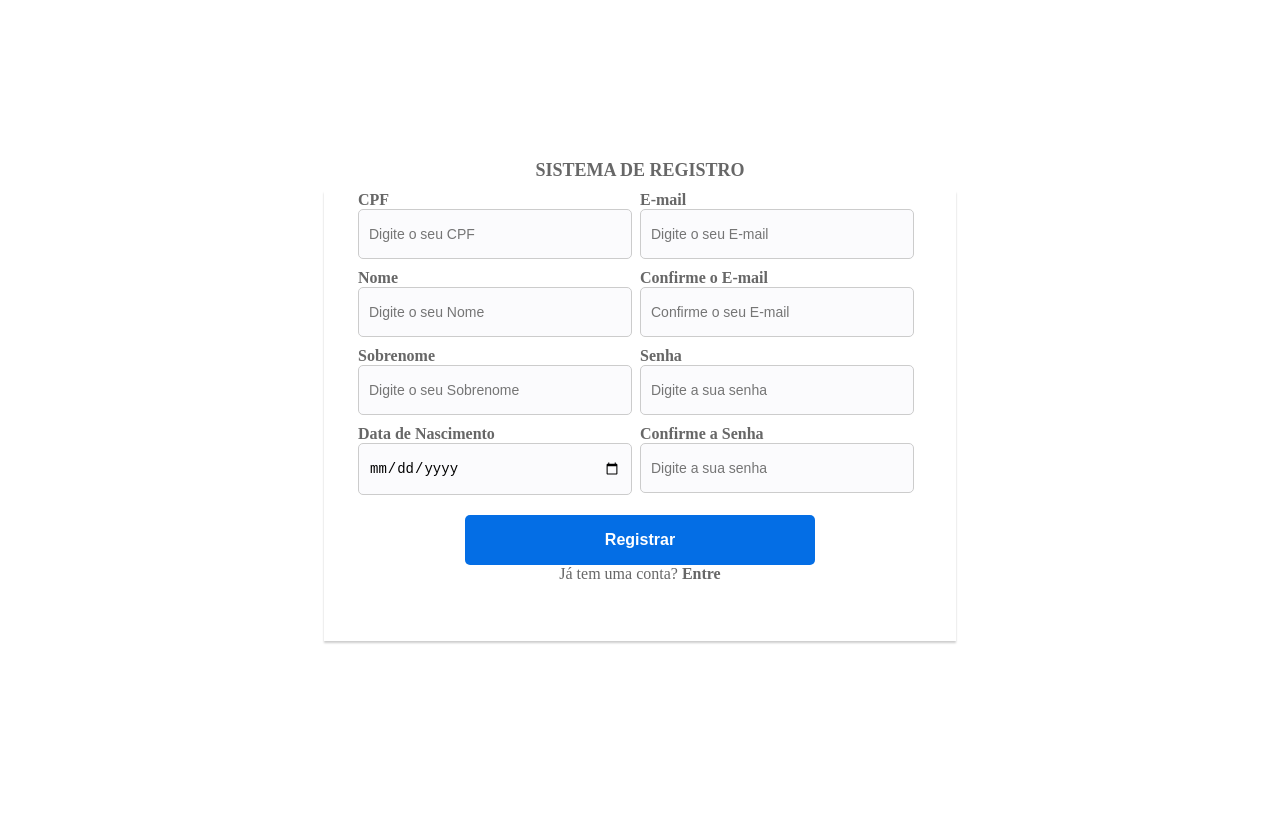
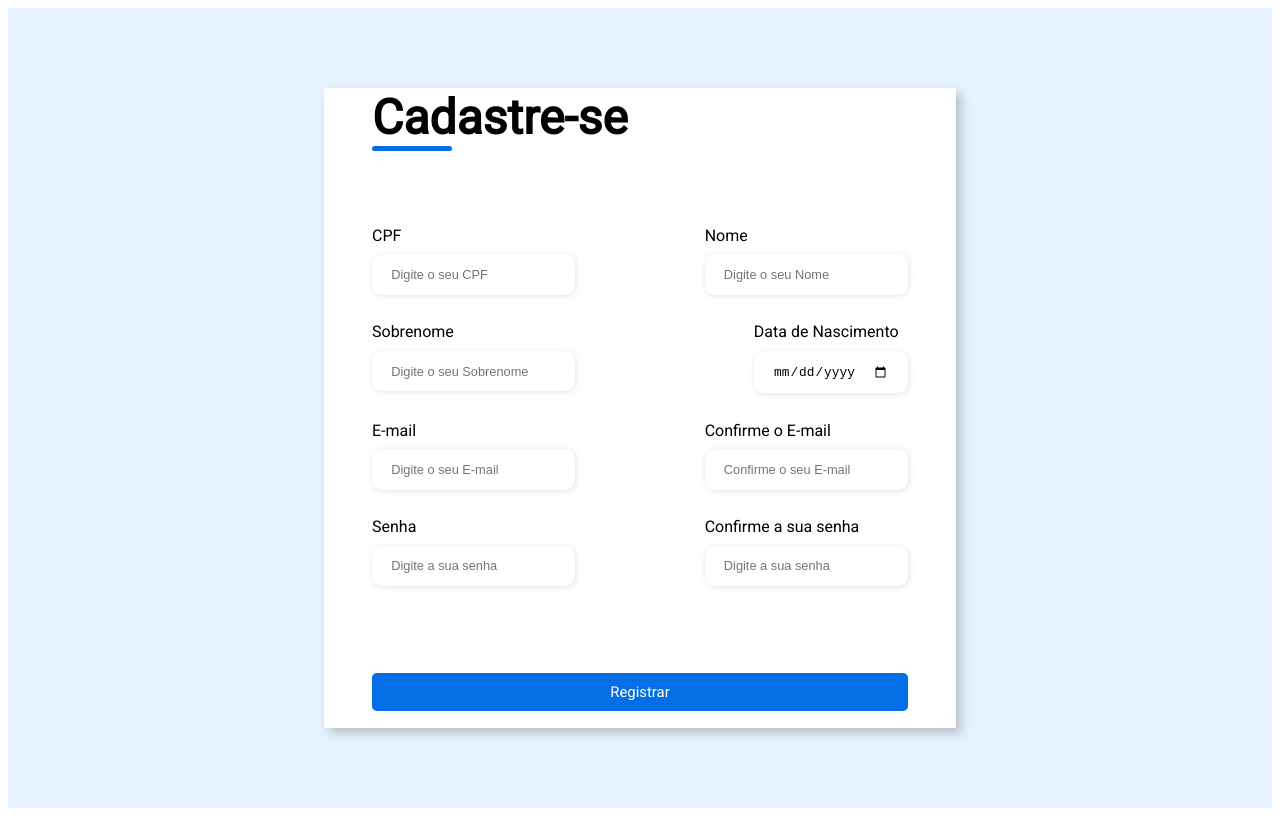
Before and after one commit to WellingtonPiska/UserControl, a React (Vite) app: page /signup in a window 1280 px wide. Built offline with nearby package versions, Linux system fonts and the light colour scheme; the HTML template or start-up script is replaced by a standard one.

Commit message:
tela signup

```diff
--- a/src/Router.tsx
+++ b/src/Router.tsx
@@ -13,7 +13,6 @@ import {
   ContainerApp,
   ContainerMiddle,
   ContainerNameTopBar,
-  GlobalStyle,
   TopBarExternal,
 } from './pages/User/List/styles.tsx'
 import { RiKey2Line } from 'react-icons/ri'
--- a/src/components/Button/index.tsx
+++ b/src/components/Button/index.tsx
@@ -1,4 +1,3 @@
-import React from 'react'
 import * as C from './styles'
 import { ButtonProps } from './interface'
 
--- a/src/pages/Signup/index.tsx
+++ b/src/pages/Signup/index.tsx
@@ -1,14 +1,16 @@
-import * as C from './styles'
 import {
   Container,
-  ContainerColumn,
-  ContainerHalfScreen,
-  ContainerUnderScreen,
-  ContainerWrap,
-  Content,
-  Label,
-  LabelFields,
-  Strong,
+  ContainerForAll,
+  FormContainer,
+  FormHeader,
+  InputBox,
+  InputGroup,
+  Input,
+  Title,
+  TitleUnderline,
+  GlobalStylesForSignup,
+  Button,
+  RegisterButton,
 } from './styles'
 import { Link, useNavigate } from 'react-router-dom'
 import useAuth from '../../hooks/useAuth'
@@ -55,126 +57,110 @@ export function Signup() {
   }
 
   return (
+    <GlobalStylesForSignup>
+      <ContainerForAll>
         <Container>
-      <Label>SISTEMA DE REGISTRO</Label>
-      <Content>
+          <FormContainer>
             <form onSubmit={handleSubmit(handleSignup)}>
-          <ContainerWrap>
-            <ContainerHalfScreen>
-              <ContainerColumn>
-                <LabelFields htmlFor="cpf">CPF</LabelFields>
-                <C.Input
+              <FormHeader>
+                <Title>
+                  Cadastre-se
+                  <TitleUnderline />
+                </Title>
+              </FormHeader>
+
+              <InputGroup>
+                <InputBox>
+                  <label>CPF</label>
+                  <Input
                     type="text"
                     placeholder="Digite o seu CPF"
                     {...register('cpf')}
                     maxLength={11}
                   />
-                <div style={{ display: 'flex' }}>
-                  {errors.cpf && (
-                    <C.labelError>{errors.cpf.message}</C.labelError>
-                  )}{' '}
-                </div>
-              </ContainerColumn>
-              <ContainerColumn>
-                <LabelFields htmlFor="name">Nome</LabelFields>
-                <C.Input
+                </InputBox>
+
+                <InputBox>
+                  <label>Nome</label>
+                  <Input
                     type="text"
                     placeholder="Digite o seu Nome"
                     {...register('name')}
                   />
-                <div style={{ display: 'flex' }}>
-                  {errors.name && (
-                    <C.labelError>{errors.name.message}</C.labelError>
-                  )}{' '}
-                </div>
-              </ContainerColumn>
-              <ContainerColumn>
-                <LabelFields htmlFor="Sobrenome">Sobrenome</LabelFields>
-                <C.Input
+                </InputBox>
+
+                <InputBox>
+                  <label>Sobrenome</label>
+                  <Input
                     type="text"
                     placeholder="Digite o seu Sobrenome"
                     {...register('lastName')}
                   />
-                <div style={{ display: 'flex' }}>
-                  {errors.lastName && (
-                    <C.labelError>{errors.lastName.message}</C.labelError>
-                  )}{' '}
-                </div>
-              </ContainerColumn>
-              <ContainerColumn>
-                <LabelFields htmlFor="dateOfBirth">
-                  Data de Nascimento
-                </LabelFields>
-                <C.Input
+                </InputBox>
+
+                <InputBox>
+                  <label>Data de Nascimento</label>
+                  <Input
                     type="date"
                     placeholder="Digite a sua Data de Nascimento"
                     {...register('dateOfBirth')}
                   />
-                <div style={{ display: 'flex' }}>
-                  {errors.dateOfBirth && (
-                    <C.labelError>{errors.dateOfBirth.message}</C.labelError>
-                  )}
-                </div>
-              </ContainerColumn>
-            </ContainerHalfScreen>
-            <ContainerHalfScreen>
-              <LabelFields htmlFor="email">E-mail</LabelFields>
-              <C.Input
+                </InputBox>
+
+                <InputBox>
+                  <label>E-mail</label>
+                  <Input
                     type="text"
                     placeholder="Digite o seu E-mail"
                     {...register('email')}
                   />
-              <div>
-                {errors.email && (
-                  <C.labelError>{errors.email.message}</C.labelError>
-                )}
-              </div>
-              <LabelFields htmlFor="emailConf">Confirme o E-mail</LabelFields>
-              <C.Input
+                </InputBox>
+
+                <InputBox>
+                  <label>Confirme o E-mail</label>
+                  <Input
                     type="text"
                     placeholder="Confirme o seu E-mail"
                     {...register('emailConf')}
                   />
-              <div>
-                {errors.emailConf && (
-                  <C.labelError>{errors.emailConf.message}</C.labelError>
-                )}{' '}
-              </div>
-              <LabelFields htmlFor="email">Senha</LabelFields>
-              <C.Input
+                </InputBox>
+
+                <InputBox>
+                  <label>Senha</label>
+                  <Input
                     type="password"
                     placeholder="Digite a sua senha"
                     {...register('password')}
                   />
-              <div>
-                {errors.password && (
-                  <C.labelError>{errors.password.message}</C.labelError>
-                )}{' '}
-              </div>
-              <LabelFields htmlFor="email">Confirme a Senha</LabelFields>
-              <C.Input
+                </InputBox>
+
+                <InputBox>
+                  <label>Confirme a sua senha</label>
+                  <Input
                     type="password"
                     placeholder="Digite a sua senha"
                     {...register('passwordConf')}
                   />
-              <div>
-                {errors.passwordConf && (
-                  <C.labelError>{errors.passwordConf.message}</C.labelError>
-                )}{' '}
-              </div>
-            </ContainerHalfScreen>
-          </ContainerWrap>
-          <ContainerUnderScreen>
-            <C.Button type="submit">Registrar</C.Button>
-            <C.LabelSignin>
-              Já tem uma conta?
-              <Strong>
-                <Link to="/signin">&nbsp;Entre</Link>
-              </Strong>
-            </C.LabelSignin>
-          </ContainerUnderScreen>
+                </InputBox>
+
+                <RegisterButton>
+                  <Button>Registrar</Button>
+                </RegisterButton>
+              </InputGroup>
+
+              {/* <ContainerUnderScreen> */}
+              {/*  <C.Button type="submit">Registrar</C.Button> */}
+              {/*  <C.LabelSignin> */}
+              {/*    Já tem uma conta? */}
+              {/*    <Strong> */}
+              {/*      <Link to="/signin">&nbsp;Entre</Link> */}
+              {/*    </Strong> */}
+              {/*  </C.LabelSignin> */}
+              {/* </ContainerUnderScreen> */}
             </form>
-      </Content>
+          </FormContainer>
         </Container>
+      </ContainerForAll>
+    </GlobalStylesForSignup>
   )
 }
--- a/src/pages/Signup/styles.ts
+++ b/src/pages/Signup/styles.ts
@@ -1,32 +1,4 @@
 import { styled } from 'styled-components'
-
-export const Container = styled.div`
-  display: flex;
-  align-items: center;
-  gap: 10px;
-  height: 98vh;
-  flex-direction: column;
-  justify-content: center;
-`
-
-export const Content = styled.div`
-  display: flex;
-  justify-content: center;
-  box-shadow: 0 2px 2px #0003;
-  width: 50%;
-  height: 450px;
-`
-
-export const Label = styled.label`
-  font-size: 18px;
-  font-weight: 600;
-  color: #676767;
-`
-
-export const LabelSignin = styled.label`
-  font-size: 16px;
-  color: #676767;
-`
 
 export const labelError = styled.label`
   min-height: 20px; /* Ajuste para a altura da mensagem de erro */
@@ -34,72 +6,111 @@ export const labelError = styled.label`
   color: red;
 `
 
-export const Strong = styled.strong`
-  cursor: pointer;
+export const ContainerForAll = styled.div`
+  width: 100%;
+  height: 100vh;
+  display: flex;
+  justify-content: center;
+  align-items: center;
+  background-color: #e6f2ff;
+`
 
-  a {
-    text-decoration: none;
-    color: #676767;
+export const Container = styled.div`
+  width: 50%;
+  height: 80vh;
+  display: flex;
+  box-shadow: 5px 5px 10px rgba(0, 0, 0, 0.212);
+`
+export const FormContainer = styled.div`
+  width: 100%;
+  display: flex;
+  flex-direction: column;
+  justify-content: center;
+  align-items: center;
+  background-color: #fff;
+  padding: 3rem;
+`
+export const FormHeader = styled.div`
+  margin-bottom: 4rem;
+  display: flex;
+  justify-content: space-between;
+  font-size: 3rem;
+`
+export const Title = styled.div`
+  position: relative;
+  text-align: center;
+  font-weight: 600;
+`
 
-    &:hover {
-      color: #00050a;
-    }
+export const TitleUnderline = styled.div`
+  content: '';
+  display: block;
+  width: 5rem;
+  height: 0.3rem;
+  background-color: #046ee5;
+  margin: 0 auto;
+  position: absolute;
+  border-radius: 10px;
+`
+
+export const InputGroup = styled.div`
+  display: flex;
+  flex-wrap: wrap;
+  justify-content: space-between;
+  padding: 1rem 0;
+`
+
+export const InputBox = styled.div`
+  display: flex;
+  flex-direction: column;
+  margin-bottom: 1.1rem;
+`
+
+export const Input = styled.input`
+  margin: 0.6rem 0;
+  padding: 0.8rem 1.2rem;
+  border: none;
+  border-radius: 10px;
+  box-shadow: 1px 1px 6px #0000001c;
+  font-size: 0.8rem;
+
+  &:hover {
+    background-color: #eeeeee75;
+  }
+
+  &:focus-visible {
+    outline: 1px solid #6c63ff;
   }
 `
 
-export const Input = styled.input`
-  padding: 16px 10px;
-  width: 100%;
-  border-radius: 5px;
-  font-size: 14px;
-  background-color: #fbfbfd;
-  border: 1px solid #ccc;
-  margin-bottom: 10px;
-  max-width: 310px;
+export const GlobalStylesForSignup = styled.div`
+  padding: 0;
+  margin: 0;
+  box-sizing: border-box;
+  font-family: 'Roboto', sans-serif;
 `
 
-export const Button = styled.button`
-  padding: 16px 20px;
-  outline: none;
+export const RegisterButton = styled.div`
+  width: 100%;
+  display: flex;
+  justify-content: center;
+  margin-top: 20px;
+`
+export const Button = styled.div`
+  width: 100%;
+  margin-top: 2.5rem;
   border: none;
+  background-color: #046ee5;
+  padding: 0.62rem;
   border-radius: 5px;
-  width: 100%;
   cursor: pointer;
-  background-color: #046ee5;
-  color: white;
-  font-weight: 600;
-  font-size: 16px;
-  max-width: 350px;
+  text-decoration: none;
+  font-size: 0.93rem;
+  font-weight: 500;
+  color: #fff;
+  text-align: center;
 
   &:hover {
     background-color: #0056b3;
   }
 `
-export const LabelFields = styled.label`
-  font-size: 16px;
-  font-weight: 600;
-  color: #676767;
-`
-
-export const ContainerColumn = styled.div`
-  display: flex;
-  flex-direction: column;
-`
-
-export const ContainerWrap = styled.div`
-  display: flex;
-  flex-wrap: wrap;
-  gap: 30px;
-`
-
-export const ContainerHalfScreen = styled.div`
-  width: calc(50% - 30px);
-  //width: 50%;
-`
-export const ContainerUnderScreen = styled.div`
-  display: flex;
-  flex-direction: column;
-  justify-content: center;
-  align-items: center;
-  margin-top: 10px;
-`
```
Lines whose indentation alone changed are shown as unchanged.
